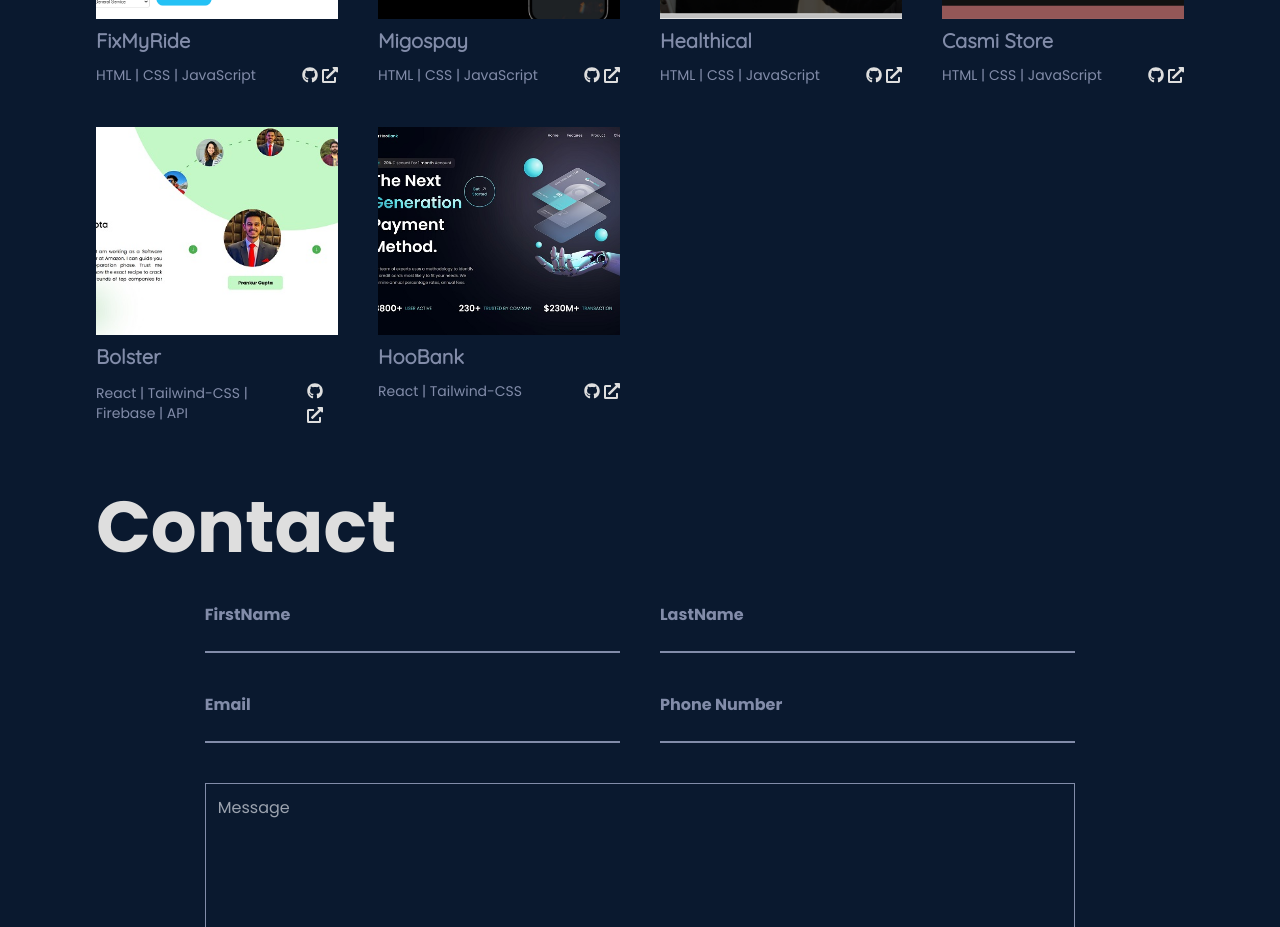
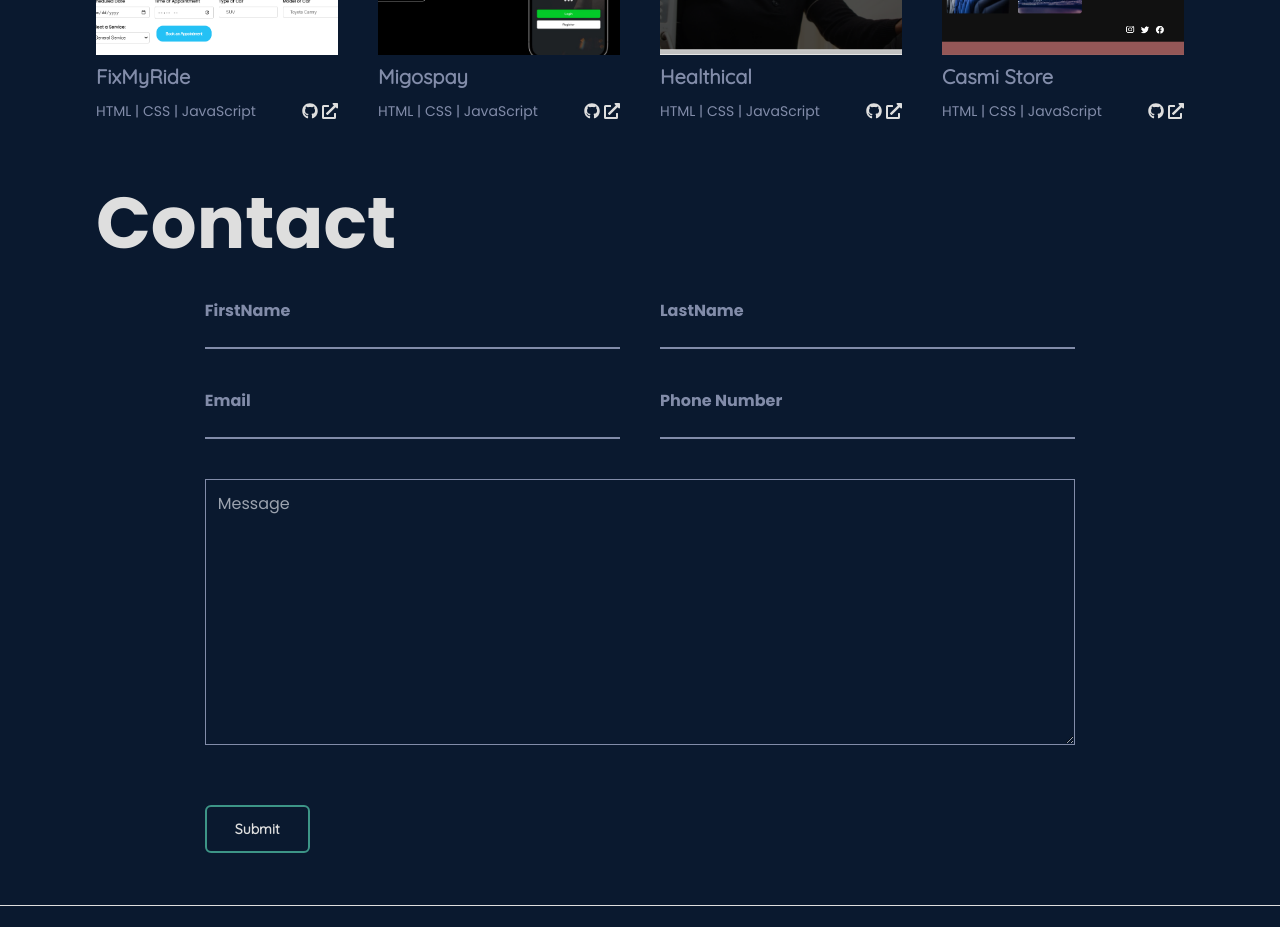
Before and after one commit to Ehigiepaul01/My-portfolio, a React (Vite) app: page / in a window 1280 px wide. Shown: the part 1820-2747 px from the top of the page. Built offline with nearby package versions, Linux system fonts and the light colour scheme.

Commit message:
made some changes to the hero section

```diff
--- a/src/components/Hero.jsx
+++ b/src/components/Hero.jsx
@@ -18,8 +18,8 @@ const Hero = () => (
         <p
           className={`${section.textPaddingY} ${section.textLgDefault} ${section.textLarge}`}
         >
-          I am passionate about creating solutions to various real life problems
-          and making the world an easier place to live in.
+          I am passionate about creating solutions <br /> to various real life problems
+          and making <br /> the world an easier place to live in.
         </p>
         <a href={resume} download className={`${section.button} button`}>
           Download CV
@@ -27,7 +27,7 @@ const Hero = () => (
       </div>
       {/* Hero Image */}
       <div>
-        <img src={hero} alt="Hero Image" className="w-52 rounded-full"/>
+        <img src={hero} alt="Hero Image" className="w-72 rounded-full"/>
       </div>
     </div>
     {/* <img src={divider} alt="" className='absolute -right-80'/> */}
--- a/src/constants/index.jsx
+++ b/src/constants/index.jsx
@@ -84,22 +84,22 @@ export const Projects = [
     github: "https://github.com/Ehigiepaul01/casmi_store",
     live: "https://casmi-store.netlify.app/",
   },
-  {
-    id: 5,
-    image: mentor,
-    name: "React | Tailwind-CSS | Firebase | API",
-    work: "Bolster",
-    github: "https://github.com/TRIPLE-ADE/Metro-web",
-    live: "https://bolsterpp.netlify.app/",
-  },
-  {
-    id: 6,
-    image: bank,
-    name: "React | Tailwind-CSS",
-    work: "HooBank",
-    github: "https://github.com/TRIPLE-ADE/bank-modern-app",
-    live: "https://modern-bank-web-app.netlify.app/",
-  },
+  // {
+  //   id: 5,
+  //   image: mentor,
+  //   name: "React | Tailwind-CSS | Firebase | API",
+  //   work: "Bolster",
+  //   github: "https://github.com/TRIPLE-ADE/Metro-web",
+  //   live: "https://bolsterpp.netlify.app/",
+  // },
+  // {
+  //   id: 6,
+  //   image: bank,
+  //   name: "React | Tailwind-CSS",
+  //   work: "HooBank",
+  //   github: "https://github.com/TRIPLE-ADE/bank-modern-app",
+  //   live: "https://modern-bank-web-app.netlify.app/",
+  // },
 ];
 
 export const FootersLink = [
```
